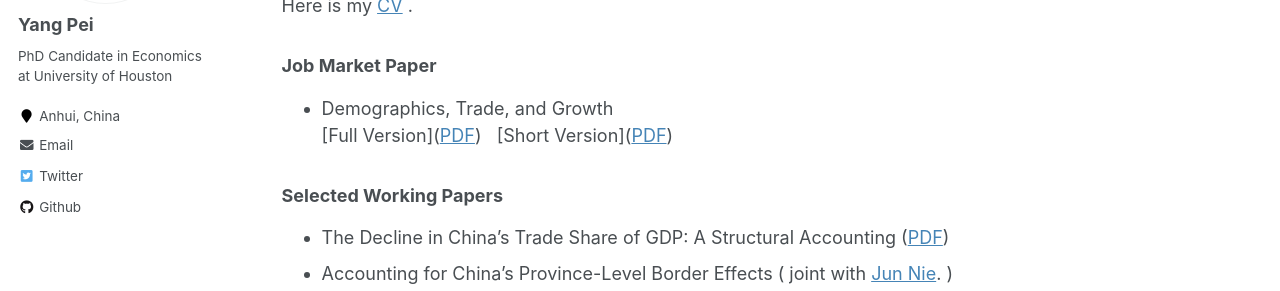
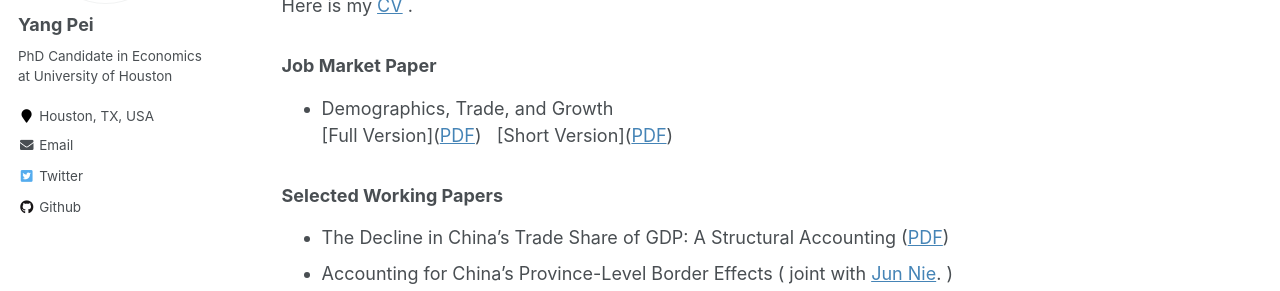
Before and after one commit to ypei1/ypei1.github.io, a Jekyll site: the page built from _pages/about.md, in a window 1280 px wide. Shown: the part 345-636 px from the top of the page. Built offline with Jekyll 4.4.1, drawn with Linux system fonts in a browser that asks for light colours; comment, search, counter and statistics services are not loaded.

Commit message:
Update _config.yml

```diff
--- a/_config.yml
+++ b/_config.yml
@@ -92,11 +92,11 @@
   name             : "Yang Pei"
   avatar           : "profile.png"
   bio              : "PhD Candidate in Economics at University of Houston"
-  location         : "Anhui, China"
+  location         : "Houston, TX, USA"
   employer         :
   pubmed           :
   googlescholar    :
-  email            : wspyasx@gmail.com
+  email            : ypei1.work@gmail.com
   researchgate     :  # example: "https://www.researchgate.net/profile/yourprofile"
   uri              :
   github           : "ypei1"
```
